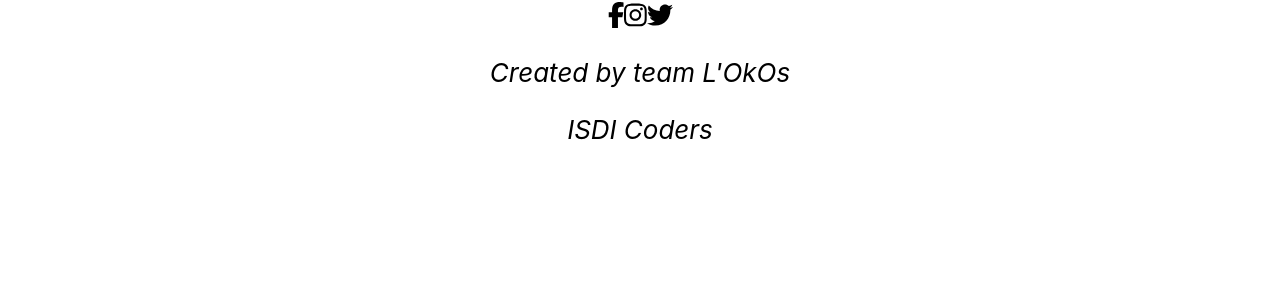
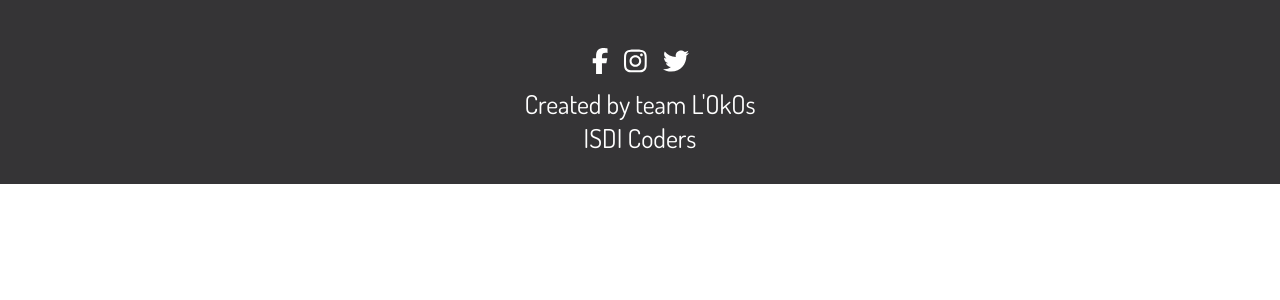
Before and after one commit to laMaritrini/lokos-Project-202201-MAD, a React (Create React App) app: page / in a window 1280 px wide. Shown: the top 300 px of the page. Built offline with nearby package versions, Linux system fonts and the light colour scheme.

Commit message:
Added footer css

```diff
--- a/src/components/core/Footer.js
+++ b/src/components/core/Footer.js
@@ -4,19 +4,31 @@ import {
     faTwitter,
 } from '@fortawesome/free-brands-svg-icons';
 import { FontAwesomeIcon } from '@fortawesome/react-fontawesome';
+import './footer.scss';
 
 export function Footer() {
     return (
-        <div>
-            {/* <i className="fa-brands fa-facebook-f" />
-            <i className="fa-brands fa-instagram" />
-            <i className="fa-brands fa-twitter" /> */}
-            <FontAwesomeIcon icon={faFacebookF} />
-            <FontAwesomeIcon icon={faInstagram} />
-            <FontAwesomeIcon icon={faTwitter} />
-            <address>
-                <p className="footer-group">Created by team L&apos;OkOs</p>
-                <p className="footer-group">ISDI Coders</p>
+        <div className="footer">
+            <div className="footer__icons">
+                <FontAwesomeIcon
+                    footer__icons
+                    footer__icons--icon
+                    icon={faFacebookF}
+                />
+                <FontAwesomeIcon
+                    footer__icons
+                    footer__icons--icon
+                    icon={faInstagram}
+                />
+                <FontAwesomeIcon
+                    footer__icons
+                    footer__icons--icon
+                    icon={faTwitter}
+                />
+            </div>
+            <address className="footer__info">
+                <p className="footer__group">Created by team L&apos;OkOs</p>
+                <p className="footer__group">ISDI Coders</p>
             </address>
         </div>
     );
--- /dev/null
+++ b/src/components/core/footer.scss
@@ -0,0 +1,18 @@
+@import url('https://fonts.googleapis.com/css2?family=Dosis&display=swap');
+
+.footer {
+    font-family: 'Dosis', sans-serif;
+    color: white;
+    background-color: rgb(53, 52, 54);
+    padding-bottom: 1rem;
+    &__icons {
+        margin-top: 3rem;
+        display: flex;
+        gap: 1rem;
+        justify-content: center;
+    }
+    &__info {
+        font-style: normal;
+        line-height: 0.3;
+    }
+}
```
